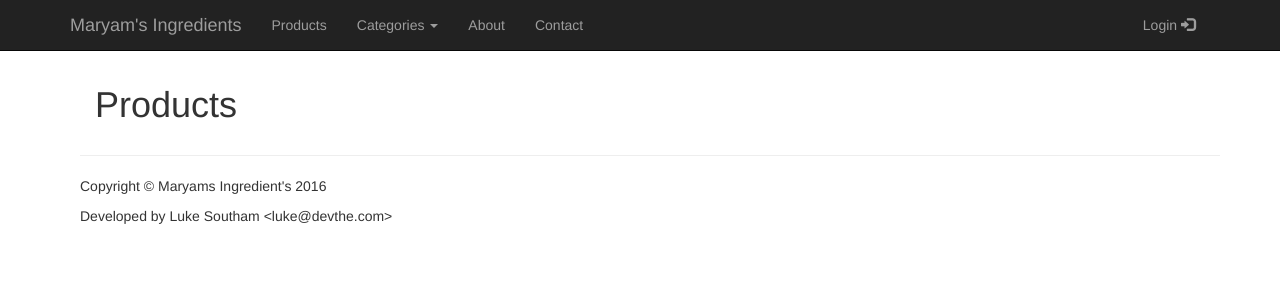
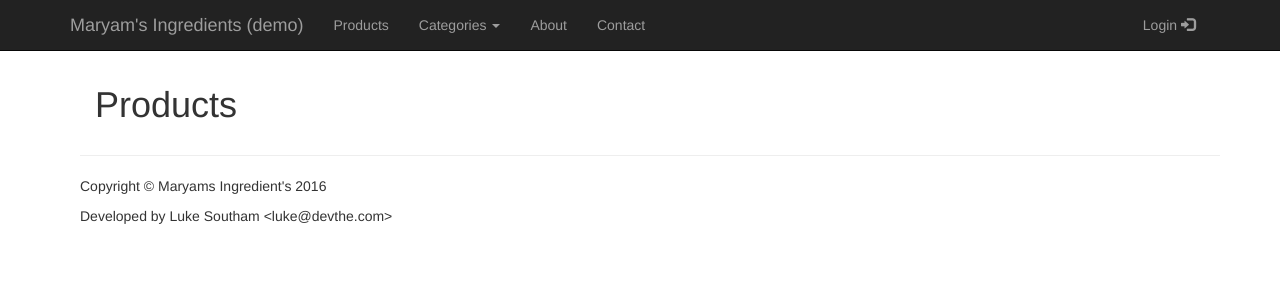
Before and after one commit to stlukey/store.py, a Flask app: page /products/ in a window 1280 px wide. Shown: the top 300 px of the page. Run offline with Flask 2, Linux system fonts and the light colour scheme; data that the repository does not hold is empty; parts of the project's set-up code (start-up, migrations or seed data) failed here and were passed over; some libraries are stand-ins or nearby versions.

Commit message:
Added demo heading.

```diff
--- a/app/templates/base.html
+++ b/app/templates/base.html
@@ -39,7 +39,7 @@
           <span class="icon-bar"></span>
           <span class="icon-bar"></span>
         </button>
-        <a class="navbar-brand" href="{{ url_for('store.index') }}">Maryam's Ingredients</a>
+        <a class="navbar-brand" href="{{ url_for('store.index') }}">Maryam's Ingredients (demo)</a>
       </div>
       <!-- Collect the nav links, forms, and other content for toggling -->
       <div class="collapse navbar-collapse" id="bs-example-navbar-collapse-1">
```
